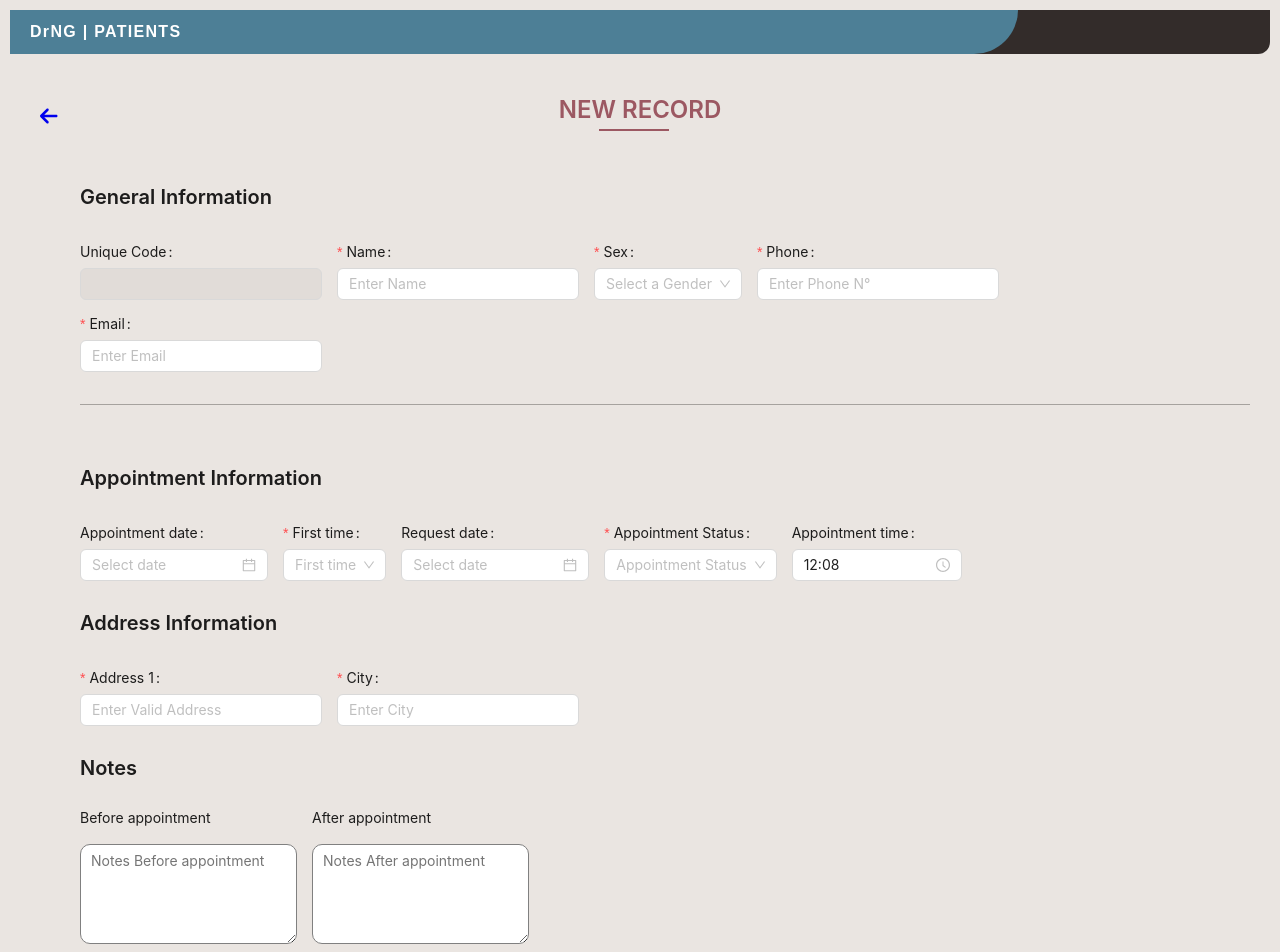
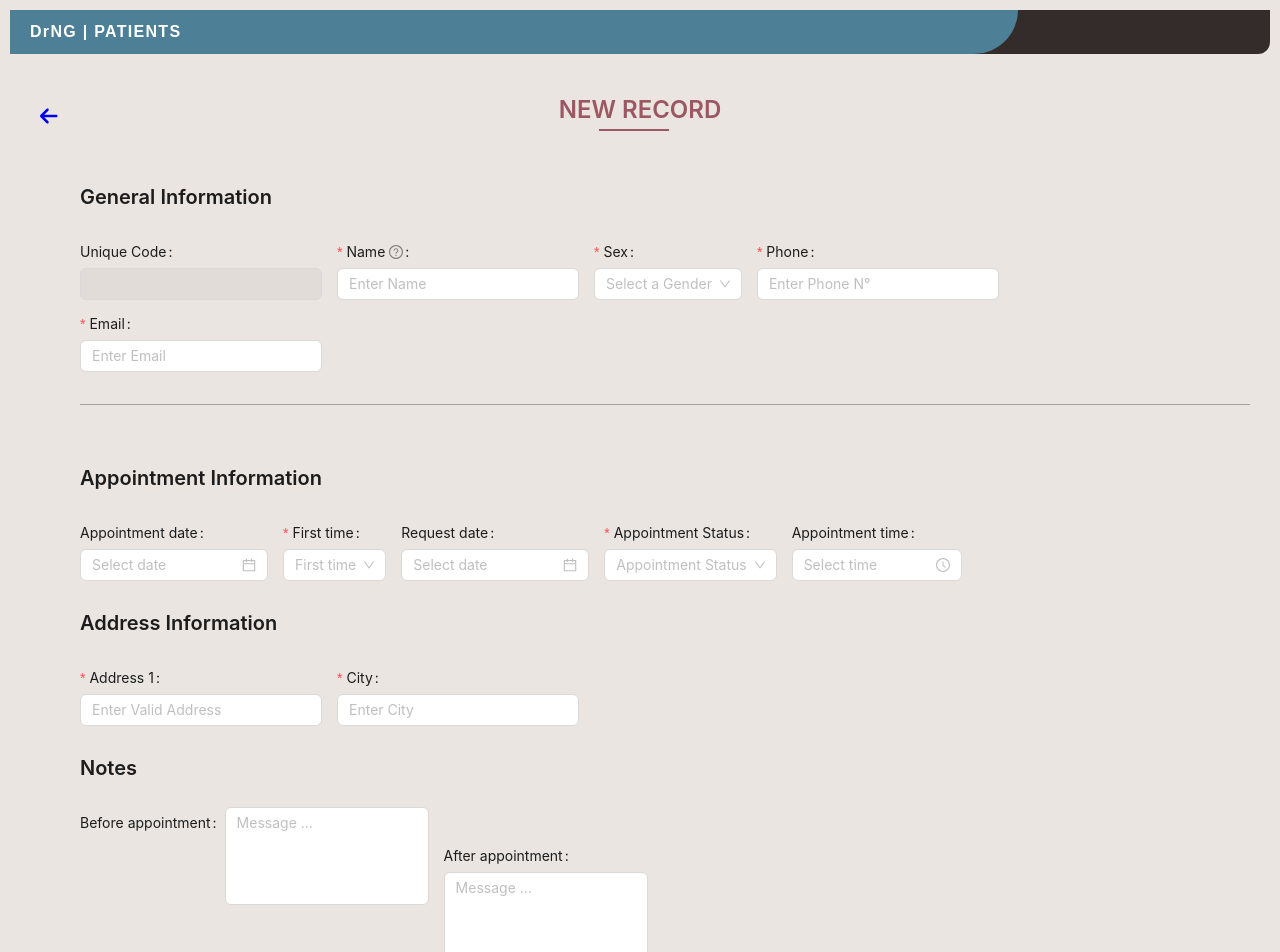
Before and after one commit to clintjason/AppointmentScheduler, a React (Vite) app: page /create in a window 1280 px wide. Shown: the top 952 px of the page. Built offline with nearby package versions, Linux system fonts and the light colour scheme.

Commit message:
💄 adds notification system on record creation

```diff
--- a/package.json
+++ b/package.json
@@ -16,6 +16,8 @@
     "@fortawesome/react-fontawesome": "^0.2.0",
     "antd": "^5.4.7",
     "antd-mobile": "^5.30.0",
+    "antd-phone-input": "^0.1.6",
+    "axios": "^1.4.0",
     "react": "^18.2.0",
     "react-dom": "^18.2.0",
     "react-router-dom": "^6.11.1"
--- a/src/components/CreateRecord/index.jsx
+++ b/src/components/CreateRecord/index.jsx
@@ -1,10 +1,14 @@
 import { Link } from "react-router-dom";
-import { FontAwesomeIcon } from '@fortawesome/react-fontawesome'
-import dayjs from 'dayjs';
+import { FontAwesomeIcon } from '@fortawesome/react-fontawesome';
+import axios from 'axios';
 import { faArrowLeft } from '@fortawesome/free-solid-svg-icons';
 import Header from '../Header';
-import { Typography, Divider, TimePicker, DatePicker, Button, Form, Input, Select } from 'antd';
-import React from 'react';
+import { Typography, Divider, TimePicker, DatePicker, Button, Form, Input, Select, notification } from 'antd';
+import { useState, useEffect } from 'react';
+
+import PhoneInput from "antd-phone-input";
+
+const phoneValidationRegex = /\d{3}-\d{3}-\d{4}/;
 
 const { Option } = Select;
 const layout = {
@@ -29,7 +33,22 @@ const CreateRecord = ({pageTitle}) => {
   document.title = pageTitle;
   const { Title } = Typography;
 
+  const [api, contextHolder] = notification.useNotification();
+
+  const openNotificationWithIcon = (type) => {
+    const suc = "The Appointment was successfully created. Visit the Dashboard to view and edit it if need be.";
+    const fail = "The appointment was not created successfully. Please try again later.";
+    const desc = type.toLowerCase() == 'error' ? fail : suc;
+    api[type]({
+      message: `Appointment Registration  ${type}`,
+      description: desc,
+    });
+  }
+
+  useEffect(() => {})
+
   const [form] = Form.useForm();
+  const [id, setId] = useState(0);
   const onGenderChange = (value) => {
     switch (value) {
       case 'male':
@@ -52,8 +71,32 @@ const CreateRecord = ({pageTitle}) => {
 
   const onFirstTimeChange = (value) => {}
   const onAppointmentStatusChange = (value) => {}
+
   const onFinish = (values) => {
     console.log(values);
+    const list = values.appointment_date;
+    console.log(list);
+    console.log(list.$D);
+    console.log(list.$M);
+    console.log(list.$y);
+    //  create a counter to count the numbers of times the form is submitted successfully
+    // assign it that id to the field uniquecode. create a function that will compute the new vlaue each time
+    setId(id + 1);
+    const unique_code = "A" + id + list.$D + list.$M + list.$y;
+    const data = {
+      ...values,
+      unique_code: unique_code,
+    }
+    // send to backend server
+    axios.post('http://localhost:3000/api/appointment/new', data)
+    .then(response => {
+      console.log(response);
+      openNotificationWithIcon('success');
+    })
+    .catch(error => {
+      console.log(error);
+      openNotificationWithIcon('error');
+    })
   };
   const onReset = () => {
     form.current?.resetFields();
@@ -65,33 +108,38 @@ const CreateRecord = ({pageTitle}) => {
     });
   };
 
+  const onRequestDateChange = (value) => {
+    form.current?.setFieldsValue({ request_date:value})
+  }
+
   return (
     <>
       <Header borderRadius="12px 0px" maxWidth="80%" width="auto" />
+      {contextHolder}
       <main>
         <div className='flex-wrapper center-all'>
           <Link className="gtl" to="/"><FontAwesomeIcon icon={faArrowLeft} /></Link>
           <Title level={3} className='appointment__title'>NEW RECORD</Title>
         </div>
         <Form
-          ref={form}
+          form={form}
           name="control-ref"
           onFinish={onFinish}
           className="flex-wrapper"
-
         >
           <Title level={4} className='form__heading'>General Information</Title>
           <Form.Item
-            name="UniqueCode"
+            name="unique_code"
             label="Unique Code"
             className="column-wrapper"
           >
-            <Input disabled={true} />
+            <Input disabled={true}  />
           </Form.Item>
           <Form.Item
             name="name"
             label="Name"
             className="column-wrapper"
+            tooltip="This is a required field"
             rules={[
               {
                 required: true,
@@ -129,7 +177,7 @@ const CreateRecord = ({pageTitle}) => {
               },
             ]}
           >
-            <Input placeholder="Enter Phone N°"/>
+            <Input placeholder="Enter Phone N°" type="phone"/>
           </Form.Item>
           <Form.Item
             name="email"
@@ -148,12 +196,13 @@ const CreateRecord = ({pageTitle}) => {
           <Title level={4} className='form__heading'>Appointment Information</Title>
           <Form.Item
             label="Appointment date"
+            name="appointment_date"
             className="column-wrapper"
           >
             <DatePicker />
           </Form.Item>
           <Form.Item
-            name="first-time"
+            name="first_time"
             label="First time"
             className="column-wrapper"
             rules={[
@@ -173,12 +222,13 @@ const CreateRecord = ({pageTitle}) => {
           </Form.Item>
           <Form.Item
             label="Request date"
+            name="request_date"
             className="column-wrapper"
           >
-            <DatePicker />
+            <DatePicker onChange={onRequestDateChange}/>
           </Form.Item>
           <Form.Item
-            name="appointment-status"
+            name="appointment_status"
             label="Appointment Status"
             className="column-wrapper"
             rules={[
@@ -200,8 +250,9 @@ const CreateRecord = ({pageTitle}) => {
           <Form.Item
             label="Appointment time"
             className="column-wrapper"
+            name="appointment_time"
           >
-            <TimePicker defaultValue={dayjs('12:08', format)} format={format} />
+            <TimePicker format={format} />
           </Form.Item>
           <Title level={4} className='form__heading'>Address Information</Title>
           <Form.Item
@@ -229,23 +280,38 @@ const CreateRecord = ({pageTitle}) => {
             <Input placeholder="Enter City"/>
           </Form.Item>
           <Title level={4} className='form__heading'>Notes</Title>
-          <div className="column-wrapper">
-            <label htmlFor="">Before appointment</label>
-            <textarea className="txt-area" rows={4} name="before-appointment" placeholder="Notes Before appointment"></textarea>
-          </div>
-          <div className="column-wrapper">
+          <Form.Item
+            label="Before appointment"
+            name="before_appointment"
+          >
+            <Input.TextArea
+              placeholder="Message ..."
+              autoSize={{ minRows: 4, maxRows: 6 }}
+            />
+          </Form.Item>
+          <Form.Item
+            label="After appointment"
+            name="after_appointment"
+            className="column-wrapper"
+          >
+            <Input.TextArea
+              placeholder="Message ..."
+              autoSize={{ minRows: 4, maxRows: 6 }}
+            />
+          </Form.Item>
+          {/* <div className="column-wrapper">
             <label htmlFor="">After appointment</label>
             <textarea className="txt-area" rows={4} name="after-appointment" placeholder="Notes After appointment"></textarea>
-          </div>
+          </div> */}
           <Form.Item className="submit-wrapper">
             <Button className="submit-color" htmlType="submit">
               Save
             </Button>
           </Form.Item>
-    </Form>
+        </Form>
       </main>
     </>
   )
 }
 
-export default CreateRecord
+export default CreateRecord;
--- a/src/index.css
+++ b/src/index.css
@@ -204,15 +204,17 @@ h1 {
 }
 
 .submit-wrapper {
+  display: block;
   width: 100%;
   margin-top: 25px;
+  /* max-width: 734px; */
 }
 
 .submit-color {
   background-color: rgb(171,79,93);
   color: white;
   font-weight: 900;
-  float: right;
+  margin: auto;
 }
 
 /*----------------------------------------------------*/
```
Also changed, not shown: 1 other file (tests, documents, lock files or other folders).
